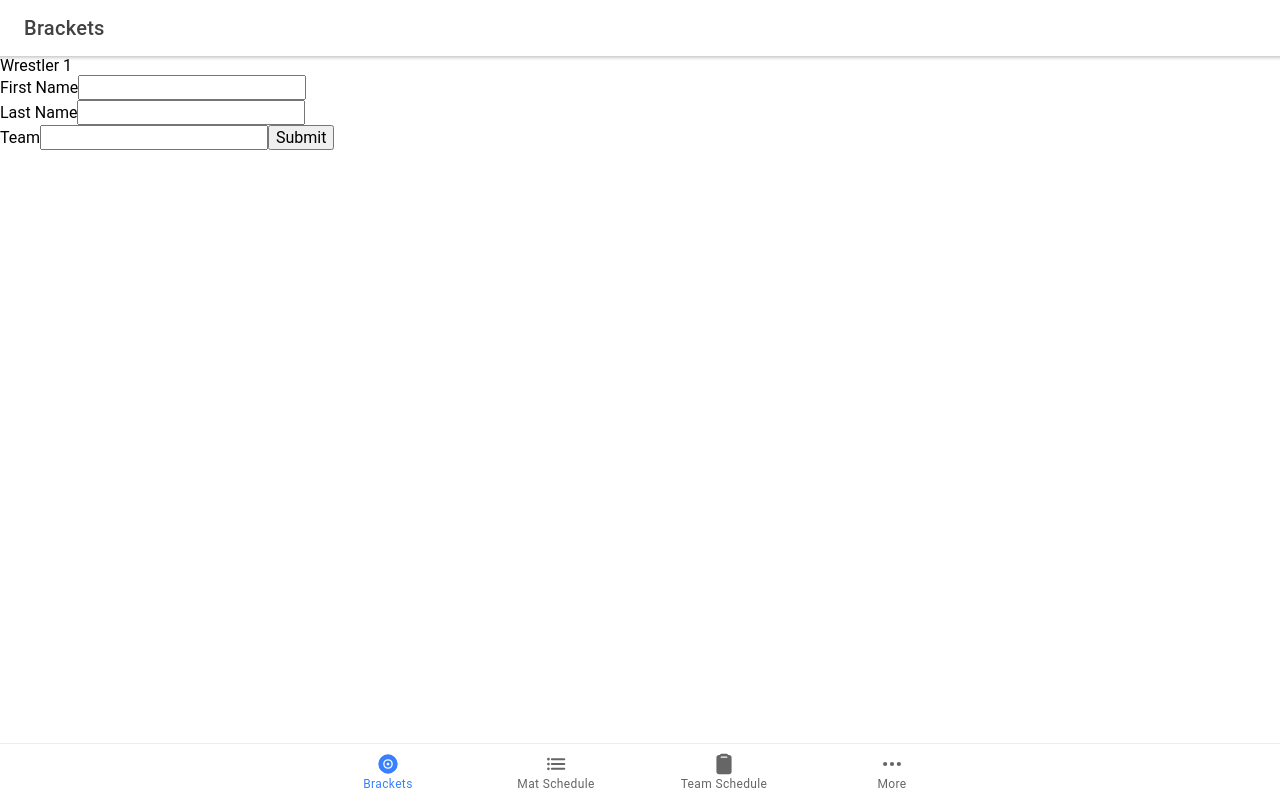
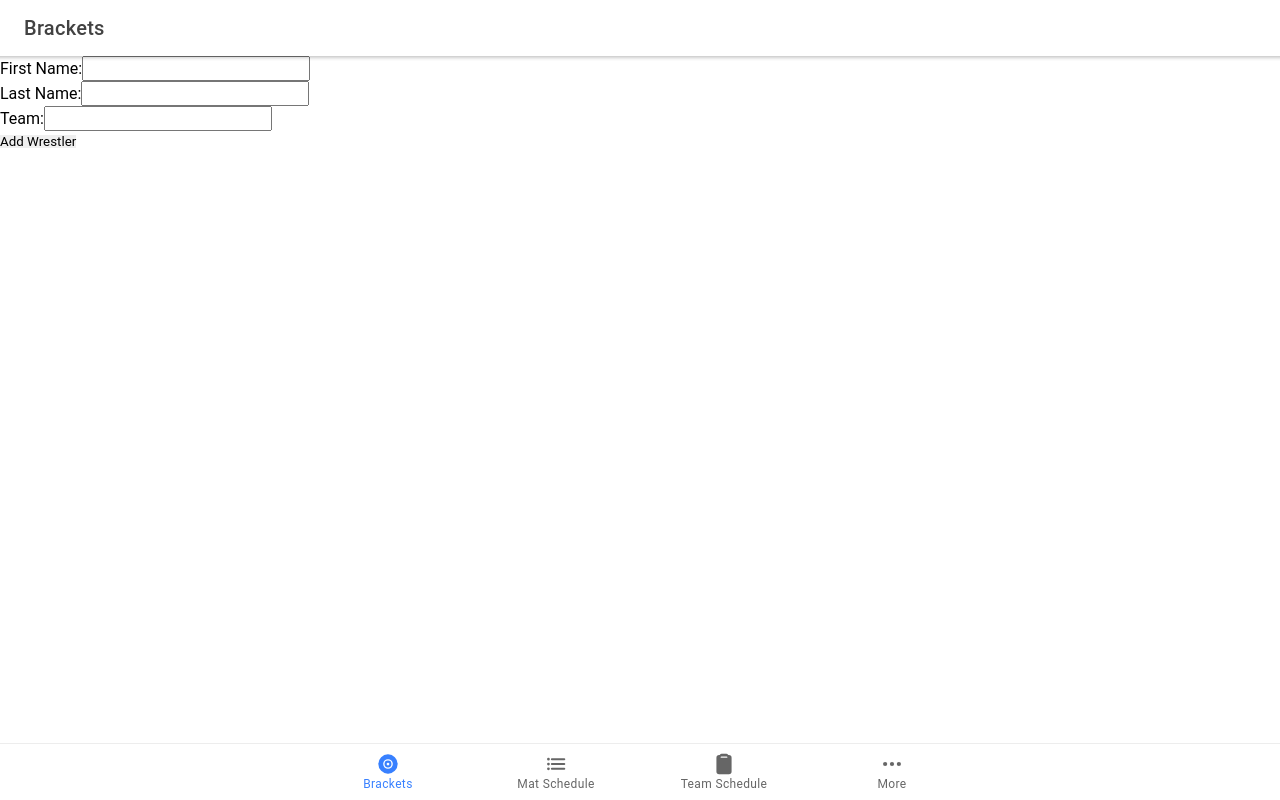
Before and after one commit to brentonring/matTime, a React (Create React App) app: page /tab1 in a window 1280 px wide. Built offline with nearby package versions, Linux system fonts and the light colour scheme.

Commit message:
built form

```diff
--- a/src/App.tsx
+++ b/src/App.tsx
@@ -10,7 +10,7 @@ import {
   setupIonicReact
 } from '@ionic/react';
 import { IonReactRouter } from '@ionic/react-router';
-import { clipboard, disc, ellipse, ellipseOutline, ellipsisHorizontal, list, listCircle, menu, reorderThree, square, triangle } from 'ionicons/icons';
+import { clipboard, disc, ellipsisHorizontal, list } from 'ionicons/icons';
 import Tab1 from './pages/Tab1';
 import Tab2 from './pages/Tab2';
 import Tab3 from './pages/Tab3';
--- /dev/null
+++ b/src/backend/controllers/wrestlers_ctr.ts
@@ -0,0 +1,4 @@
+export {}
+
+const router = require('express').Router()
+const db = require('../models')
--- a/src/pages/Tab1.tsx
+++ b/src/pages/Tab1.tsx
@@ -1,8 +1,77 @@
-import { IonContent, IonHeader, IonPage, IonTitle, IonToolbar, IonMenuButton, IonButtons, IonButton } from '@ionic/react';
-import ExploreContainer from '../components/ExploreContainer';
+import { IonContent, IonHeader, IonPage, IonTitle, IonToolbar, IonMenuButton, IonButtons } from '@ionic/react';
 import './Tab1.css';
+import { Wrestler } from '../backend/models/wrestler';
+import { useState } from 'react';
+import axios from 'axios'
 
 const Tab1: React.FC = () => {
+
+  const initialFormData: Wrestler = {
+    _id: '',
+    firstName: '',
+    lastName: '',
+    team: '',
+  }
+
+  const WrestlerForm = () => {
+    const [formData, setFormData] = useState<Wrestler>(initialFormData)
+
+    const handleInputChange = (
+      event: React.ChangeEvent<HTMLInputElement>
+    ): void => {
+      const {name, value} = event.target
+      setFormData((prevFormData) => ({...prevFormData, [name]: value}))
+    }
+
+    const handleSubmit = async (event: React.FormEvent<HTMLFormElement>) => {
+      event.preventDefault()
+      try {
+        await axios.post("http://localhost:8000/wrestlers", formData)
+        setFormData(initialFormData)
+        alert("Wrestler added successfully")
+      } catch (err) {
+        console.log(err)
+        alert("Error adding wrestler")
+      }
+    }
+
+    return (
+      <form onSubmit={handleSubmit}>
+        <div>
+          <label htmlFor="firstName">First Name:</label>
+          <input
+            type="text"
+            id="firstName"
+            name="firstName"
+            value={formData.firstName}
+            onChange={handleInputChange}
+          />
+        </div>
+        <div>
+          <label htmlFor="lastName">Last Name:</label>
+          <input
+            type="text"
+            id="lastName"
+            name="lastName"
+            value={formData.lastName}
+            onChange={handleInputChange}
+          />
+        </div>
+        <div>
+          <label htmlFor="team">Team:</label>
+          <input
+            type="text"
+            id="team"
+            name="team"
+            value={formData.team}
+            onChange={handleInputChange}
+          />
+        </div>
+        <button type="submit">Add Wrestler</button>
+      </form>
+    )
+  }
+
   return (
     <IonPage>
       <IonHeader>
@@ -19,26 +88,7 @@ const Tab1: React.FC = () => {
             <IonTitle size="large">Brackets</IonTitle>
           </IonToolbar>
         </IonHeader>
-        <div>
-          Wrestler 1
-          <form>
-            <label>
-              First Name
-              <input type="text" name="firstName" />
-            </label>
-            <br />
-            <label>
-              Last Name
-              <input type="text" name="lastName" />
-            </label>
-            <br />
-            <label>
-              Team
-              <input type="text" name="team" />
-            </label>
-            <input type='submit' value='Submit' />
-          </form>
-        </div>
+        <WrestlerForm />
       </IonContent>
     </IonPage>
   );
```
Also changed, not shown: package.json (+7 -1 lines), src/backend/models/index.ts (+8 -7 lines), src/backend/models/wrestler.ts (+6 -1 lines), src/backend/server.tsx (added, +24 -0 lines), 1 other file (tests, documents, lock files or other folders).
